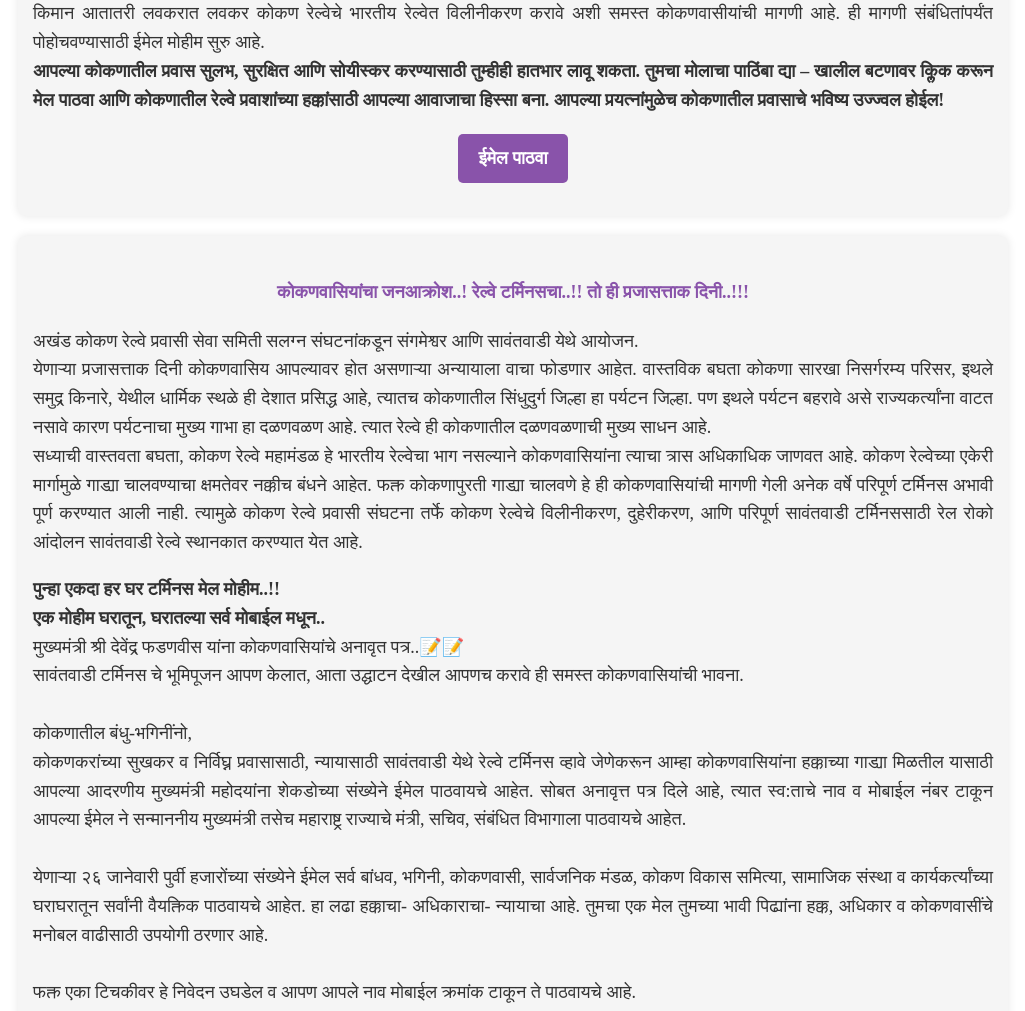
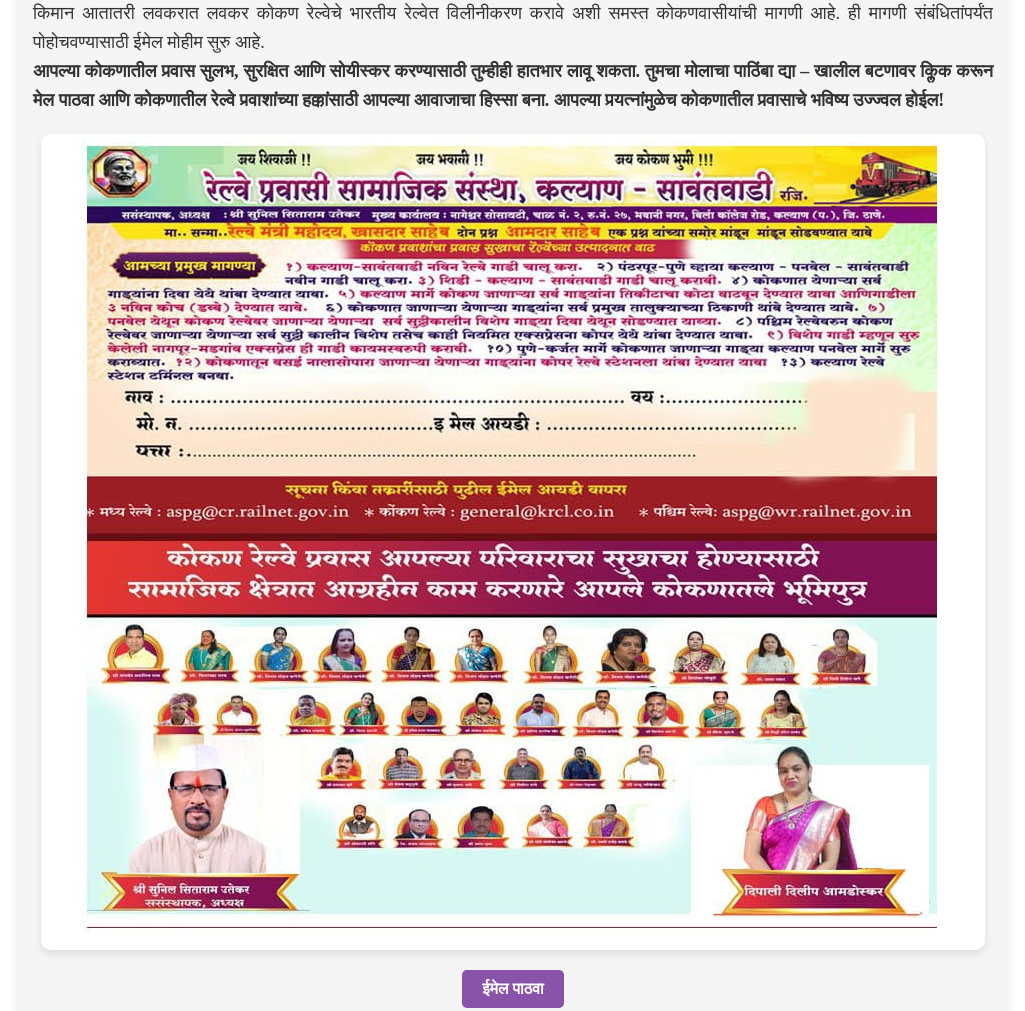
Before and after one commit to siddhesh11082002/akhand-kr-samiti, a plain HTML site: page index.html in a window 1280 px wide. Shown: the part 1495-2506 px from the top of the page, without its empty margins (127-1152 px from the left). Drawn offline with nearby package versions, Linux system fonts and the light colour scheme; files whose address does not match are found by name; a web font is replaced by a local one.

Commit message:
new photo added in about div

```diff
--- a/index.html
+++ b/index.html
@@ -143,6 +143,9 @@
     तुमचा मोलाचा पाठिंबा द्या – खालील बटणावर क्लिक करून मेल पाठवा आणि कोकणातील रेल्वे प्रवाशांच्या हक्कांसाठी आपल्या आवाजाचा हिस्सा बना.
     आपल्या प्रयत्नांमुळेच कोकणातील प्रवासाचे भविष्य उज्ज्वल होईल!
     </b>
+        <div class="img-div">
+            <img src="./images/responsive-div-img.jpg" alt="banner">
+        </div>
 
     <a href="" class="email-button">ईमेल पाठवा</a>
         </div>
--- a/style.css
+++ b/style.css
@@ -254,6 +254,27 @@ body {
     font-size: 0.9em;
   }
 }
+
+.img-div {
+  display: flex;
+  justify-content: center;
+  align-items: center;
+  margin: 20px 0; /* Adds spacing above and below the image */
+}
+
+.img-div img {
+  max-width: 100%; /* Ensures the image is responsive */
+  height: auto; /* Maintains aspect ratio */
+  border-radius: 10px; /* Optional: Adds rounded corners */
+  box-shadow: 0 4px 8px rgba(0, 0, 0, 0.1); /* Optional: Adds a subtle shadow */
+}
+
+@media (max-width: 600px) {
+  .img-div {
+    margin: 15px 0; /* Adjusts margin for smaller screens */
+  }
+}
+
 /* Email Section Styles */
 .email-section {
   background-color: var(--primary-bg); /* White background */
```
Also changed, not shown: images/responsive-div-img.jpg (added).
